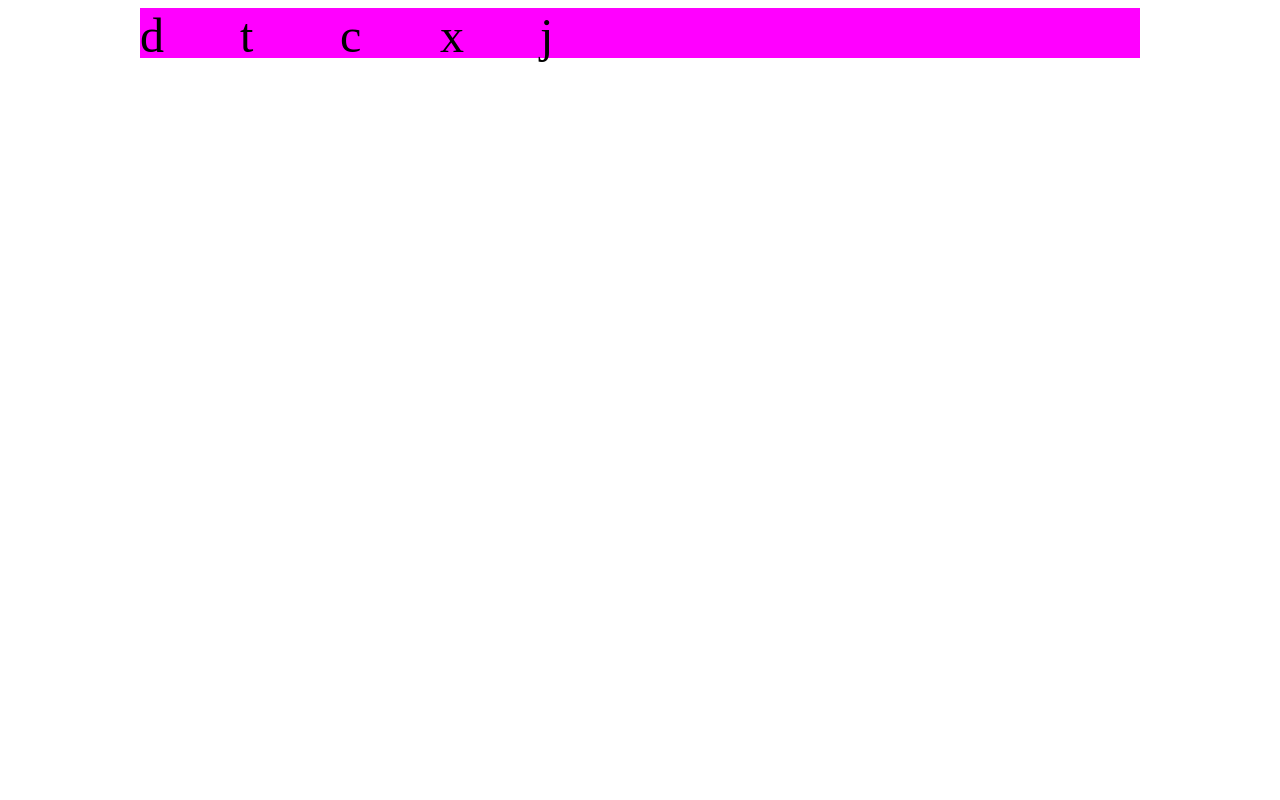
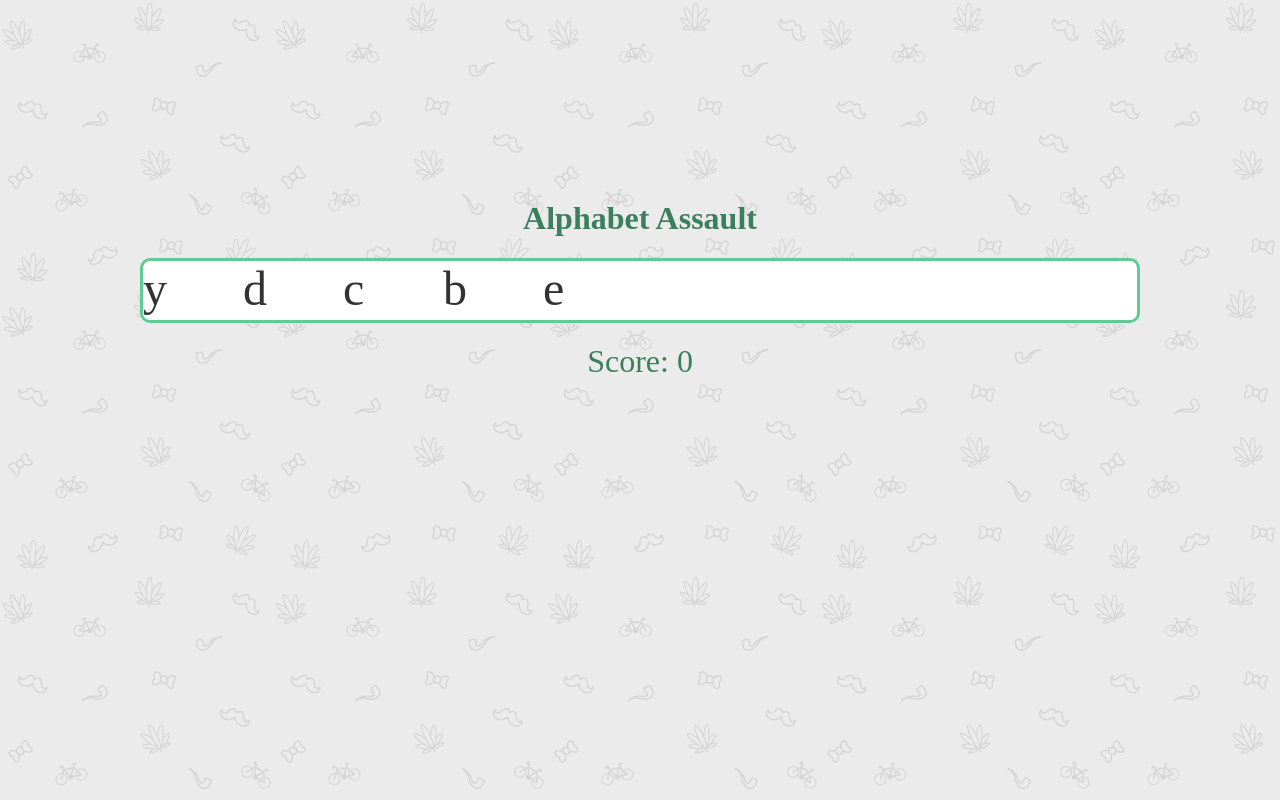
Before and after one commit to kurokoda/gumroadGame, a plain HTML site: page index.html in a window 1280 px wide. Drawn offline with Linux system fonts and the light colour scheme.

Commit message:
Basic site styling. Restructuring directories

```diff
--- a/application.css
+++ /dev/null
@@ -1,21 +0,0 @@
-* {
-    box-sizing: border-box;
-}
-
-#container {
-    margin-left: auto;
-    margin-right: auto;
-    width: 1000px;
-    height: 50px;
-    background-color: #FF00FF;
-}
-
-#shuttle {
-    position: relative;
-}
-
-.letter {
-    font-size: 36pt;
-    float: left;
-    width: 100px;
-}
--- /dev/null
+++ b/css/application.css
@@ -0,0 +1,46 @@
+* {
+    box-sizing: border-box;
+}
+
+body {
+    background-image: url(../img/sativa.png);
+    font-family: "john-doe", "sans-serif";
+    color: #3C7F5D;
+}
+
+header {
+    margin-top: 200px;
+    margin-left: auto;
+    margin-right: auto;
+    text-align: center;
+}
+
+#score {
+    margin-left: auto;
+    margin-right: auto;
+    text-align: center;
+    font-size: 32px;
+    margin-top: 20px;
+}
+
+#container {
+    margin-left: auto;
+    margin-right: auto;
+    width: 1000px;
+    height: 65px;
+    background-color: #FFF;
+    border: 3px solid #5FCC94;
+    color: #333;
+    border-radius: 10px;
+
+}
+
+#shuttle {
+    position: relative;
+}
+
+.letter {
+    font-size: 36pt;
+    float: left;
+    width: 100px;
+}
--- a/game.js
+++ /dev/null
@@ -1,50 +0,0 @@
-Game = {
-    moveInterval: undefined,
-    updateInterval: undefined,
-    alphabet: ['a', 'b', 'c', 'd', 'e', 'f', 'g', 'h', 'i', 'j', 'k', 'l', 'm', 'n', 'o', 'p', 'q', 'r', 's', 't', 'u', 'v', 'w', 'x', 'y', 'z'],
-    manifest: {},
-    letterID: 0,
-    shuttle: undefined,
-
-
-    start: function () {
-        Game.shuttle = $('#shuttle')
-        Game.moveInterval = setInterval(Game.moveLetters, 100);
-        Game.updateInterval = setInterval(Game.update, 1000);
-    },
-
-    update: function () {
-        if (Game.shuttle[0].childElementCount == 10) {
-            Game.end();
-            return;
-        }
-        Game.addLetter();
-    },
-
-    moveLetters: function () {
-        Game.shuttle.css({
-            'left': '+=10px'
-        });
-    },
-
-    evaluateUserInput: function (character) {
-        if (Game.manifest[character]) {
-            var elementToRemoveID = '#letter_' + Game.manifest[character].shift();
-            $(elementToRemoveID).remove();
-            console.log(elementToRemoveID);
-        }
-    },
-
-    addLetter: function () {
-        var letter =  Game.alphabet[Math.floor(Math.random() * Game.alphabet.length)];
-        Game.letterID++;
-        Game.manifest[letter] ? Game.manifest[letter].push(Game.letterID) : Game.manifest[letter] = [Game.letterID];
-        Game.shuttle.prepend("<div class = letter id = letter_" + Game.letterID + ">" + letter + "</div>");
-        Game.shuttle.css({left: '0px'});
-    },
-
-    end: function () {
-        clearInterval(Game.moveInterval);
-        clearInterval(Game.updateInterval);
-    }
-};
--- a/index.html
+++ b/index.html
@@ -2,15 +2,19 @@
 <html>
     <head lang="en">
         <meta charset="UTF-8">
-        <link rel="stylesheet" type="text/css" href="application.css">
-        <script type="text/javascript" src="jquery.js"></script>
-        <script type="text/javascript" src="game.js"></script>
-        <script type="text/javascript" src="application.js"></script>
+        <link rel="stylesheet" type="text/css" href="css/application.css">
+        <script type="text/javascript" src="js/jquery.js"></script>
+        <script type="text/javascript" src="js/game.js"></script>
+        <script type="text/javascript" src="js/application.js"></script>
+        <script type="text/javascript" src="//use.typekit.net/ubj6dft.js"></script>
+        <script type="text/javascript">try{Typekit.load();}catch(e){}</script>
         <title></title>
     </head>
     <body>
+        <header><h1>Alphabet Assault</h1></header>
         <div id="container">
             <div id="shuttle"></div>
         </div>
+        <div id="score">Score: 0</div>
     </body>
 </html>
--- /dev/null
+++ b/js/game.js
@@ -0,0 +1,85 @@
+Game = {
+    alphabet: ['a', 'b', 'c', 'd', 'e', 'f', 'g', 'h', 'i', 'j', 'k', 'l', 'm', 'n', 'o', 'p', 'q', 'r', 's', 't', 'u', 'v', 'w', 'x', 'y', 'z'],
+    manifest: {},
+    letterID: 0,
+    score: 0,
+    updateTime: 1000,
+    accelerateTrigger: 20,
+    moveInterval: undefined,
+    updateInterval: undefined,
+    shuttleElement: undefined,
+    scoreElement: undefined,
+
+    start: function () {
+        Game.shuttleElement = $('#shuttle');
+        Game.scoreElement = $('#score');
+        this.setIntervals();
+    },
+
+    update: function () {
+        if (Game.shuttleElement[0].childElementCount == 9) {
+            Game.end();
+            return;
+        }
+        Game.addLetter(Game.alphabet[Math.floor(Math.random() * Game.alphabet.length)]);
+    },
+
+    animate: function () {
+        Game.shuttleElement.css({
+            'left': '+=10px'
+        });
+    },
+
+    accelerate: function () {
+        Game.updateTime *= 0.9;
+        Game.clearIntervals();
+        Game.setIntervals();
+        console.log(Game.updateTime);
+    },
+
+    evaluateUserInput: function (character) {
+        if (Game.alphabet.indexOf(character) == -1)
+            return;
+        if (Game.manifest[character]) {
+            var selectedElement = '#letter_' + Game.manifest[character].shift();
+            $(selectedElement).remove();
+            Game.score++;
+            if (Game.manifest[character].length == 0)
+                delete Game.manifest[character];
+            if (Game.score > 0 && Game.score % Game.accelerateTrigger == 0) {
+                Game.accelerate();
+            }
+        }
+        else {
+            Game.score--;
+        }
+        Game.scoreElement.text('Score: ' + Game.score)
+    },
+
+    addLetter: function (letter) {
+        Game.letterID++;
+        Game.manifest[letter] ? Game.manifest[letter].push(Game.letterID) : Game.manifest[letter] = [Game.letterID];
+        Game.shuttleElement.prepend("<div class = letter id = letter_" + Game.letterID + ">" + letter + "</div>");
+        Game.shuttleElement.css({left: '0px'});
+    },
+
+    setIntervals: function () {
+        Game.moveInterval = setInterval(Game.animate, Game.updateTime / 10);
+        Game.updateInterval = setInterval(Game.update, Game.updateTime);
+    },
+
+    clearIntervals: function () {
+        clearInterval(Game.moveInterval);
+        clearInterval(Game.updateInterval);
+    },
+
+    end: function () {
+        Game.clearIntervals();
+        Game.shuttleElement.empty();
+        var letters = ['r', 'e', 'v', 'o', ' ', 'e', 'm', 'a', 'g', ' '];
+        for (var i = 0; i < letters.length; i++) {
+            Game.shuttleElement.prepend("<div class = 'letter'>" + letters[i] + "</div>");
+        }
+        Game.shuttleElement.css({left: '100px'});
+    }
+};
```
Also changed, not shown: img/sativa.png (added), js/application.js (renamed from application.js), js/jquery.js (renamed from jquery.js).
